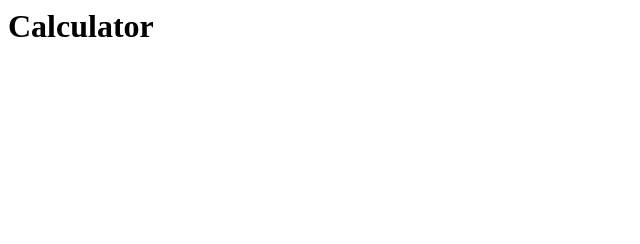
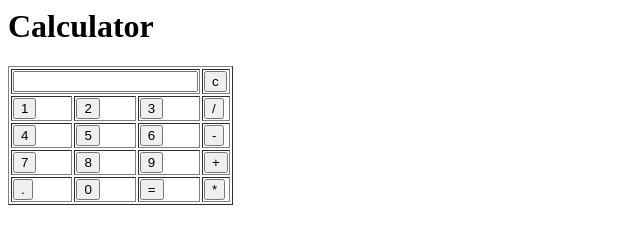
Before and after one commit to umuhire1evelyne/calculator, a plain HTML site: page index.html in a window 1280 px wide. Shown: the whole page, without its empty margins (0-640 px from the left). Drawn offline with Linux system fonts and the light colour scheme.

Commit message:
i am adding some elements

```diff
--- a/index.html
+++ b/index.html
@@ -5,5 +5,36 @@
   <body>
     <h1>Calculator</h1>
     <script src="js/scripts.js"></script>
+    <div class="title">
+        </div>
+        <table border="1">
+            <tr>
+                <td colspan="3"><input type="text" id="result"/></td>
+                <td><input type="button" value="c" onclick="clr()"/></td>
+            </tr>
+            <tr>
+                <td><input type="button" value="1" onclick="dis('1')"/></td>
+                <td><input type="button" value="2" onclick="dis('2')"/></td>
+                <td><input type="button" value="3" onclick="dis('3')"/></td>
+                <td><input type="button" value="/" onclick="dis('/')"/></td>
+            </tr>
+            <tr>
+                    <td><input type="button" value="4" onclick="dis('4')"/></td>
+                    <td><input type="button" value="5" onclick="dis('5')"/></td>
+                    <td><input type="button" value="6" onclick="dis('6')"/></td>
+                    <td><input type="button" value="-" onclick="dis('-')"/></td>
+                </tr>
+                <tr>
+                        <td><input type="button" value="7" onclick="dis('7')"/></td>
+                        <td><input type="button" value="8" onclick="dis('8')"/></td>
+                        <td><input type="button" value="9" onclick="dis('9')"/></td>
+                        <td><input type="button" value="+" onclick="dis('+')"/></td>
+                    </tr>
+                    <tr>
+                            <td><input type="button" value="." onclick="dis('.')"/></td>
+                            <td><input type="button" value="0" onclick="dis('0')"/></td>
+                            <td><input type="button" value="=" onclick="solve()"/></td>
+                            <td><input type="button" value="*" onclick="dis('*')"/></td>
+                        </tr>
   </body>
 </html>
```
